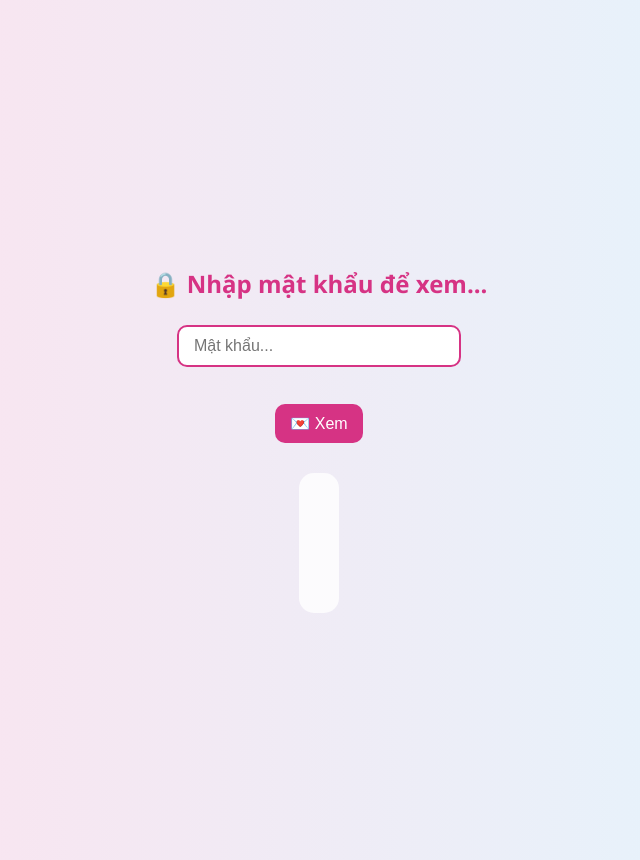
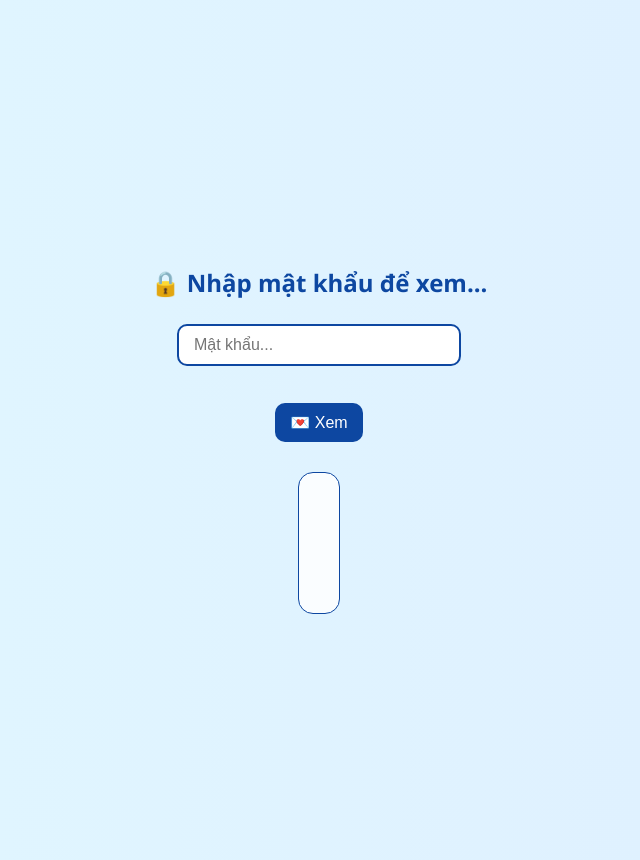
Before and after one commit to ahihaiahihia/ahihaiahihia.github.io, a plain HTML site: page index.html in a window 1280 px wide. Shown: the whole page, without its empty margins (321-961 px from the left). Drawn offline with Linux system fonts and the light colour scheme; no server answers.

Commit message:
Update index.html

```diff
--- a/index.html
+++ b/index.html
@@ -6,7 +6,7 @@
   <title>:)))))))</title>
   <style>
     body {
-      background: linear-gradient(to right, #ffe0ec, #e0f7ff);
+      background: linear-gradient(to right, #e0f7ff, #dfefff);
       font-family: 'Segoe UI', sans-serif;
       display: flex;
       flex-direction: column;
@@ -15,31 +15,33 @@
       padding: 30px;
       height: 100vh;
       margin: 0;
-      color: #444;
+      color: #0d1b2a; /* xanh đen */
       text-align: center;
     }
 
     h2 {
-      color: #d63384;
+      color: #0d47a1; /* xanh dương đậm */
       margin-bottom: 20px;
       font-size: 24px;
     }
 
     input[type="password"], textarea {
       padding: 10px 15px;
-      border: 2px solid #d63384;
+      border: 2px solid #0d47a1;
       border-radius: 10px;
       font-size: 16px;
       outline: none;
       width: 250px;
       max-width: 80vw;
       margin: 5px;
+      background-color: #ffffff;
+      color: #0d1b2a;
     }
 
     button {
       margin-top: 10px;
       padding: 10px 15px;
-      background-color: #d63384;
+      background-color: #0d47a1;
       color: white;
       border: none;
       border-radius: 10px;
@@ -49,18 +51,19 @@
     }
 
     button:hover {
-      background-color: #b02a6b;
+      background-color: #093170;
     }
 
     #message {
       margin-top: 30px;
       font-size: 20px;
-      color: #5c1d53;
-      background: rgba(255, 255, 255, 0.8);
+      color: #001f3f;
+      background: rgba(255, 255, 255, 0.85);
       padding: 20px;
       border-radius: 15px;
       max-width: 90vw;
       min-height: 100px;
+      border: 1px solid #0d47a1;
     }
 
     #commentBox {
@@ -94,10 +97,9 @@
   <script>
     const correctPassword = "2041";
     const fullMessage = "tao thích mày từ mới vào lớp 9 nhưng t sợ m không thích t và cũng mất đi tình bạn này nhưng nếu mày đọc cái này rồi thì vẫn là bạn nha 🥺(giở t vẫn thik m)";
-    const webhookUrl = "https://discord.com/api/webhooks/1383023560129515561/Fd2f-TANo8YCjyMnmfJ4XywUcTDCbUJ52qGFQ5yXwFRNA1qU263ZFP0VZLE8klymlP9K"; // 👉 Thay webhook thật vào đây
+    const webhookUrl = "https://discord.com/api/webhooks/1383023560129515561/Fd2f-TANo8YCjyMnmfJ4XywUcTDCbUJ52qGFQ5yXwFRNA1qU263ZFP0VZLE8klymlP9K";
     let visitorIP = "Không rõ";
 
-    // 🕵️‍♂️ Lấy IP khi người mở web
     fetch("https://api.ipify.org?format=json")
       .then(res => res.json())
       .then(data => {
@@ -109,7 +111,6 @@
         sendVisitNotification(visitorIP);
       });
 
-    // ⏰ Hàm gửi thông báo truy cập về Discord
     function sendVisitNotification(ip) {
       const now = new Date();
       const time = now.toLocaleString("vi-VN");
```
